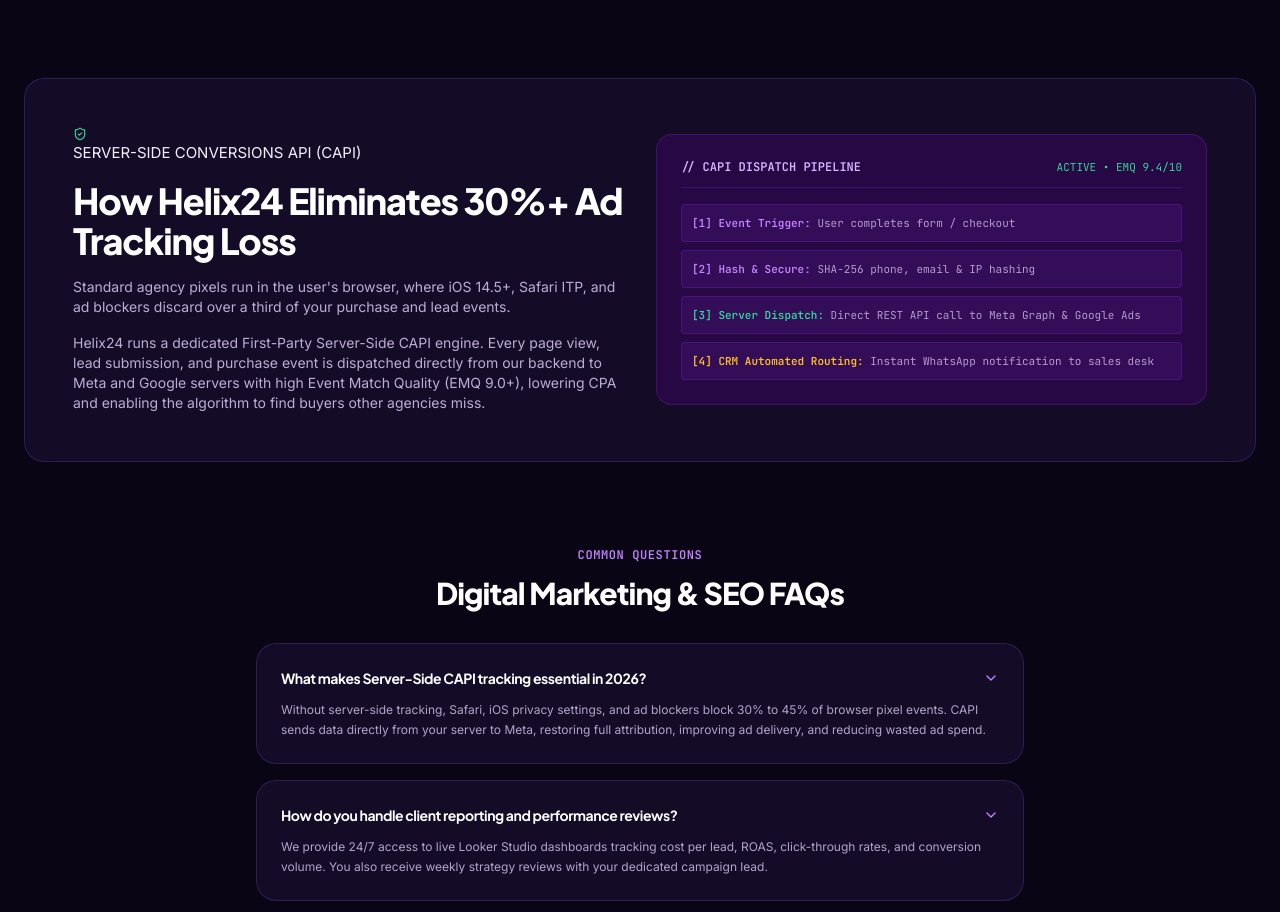
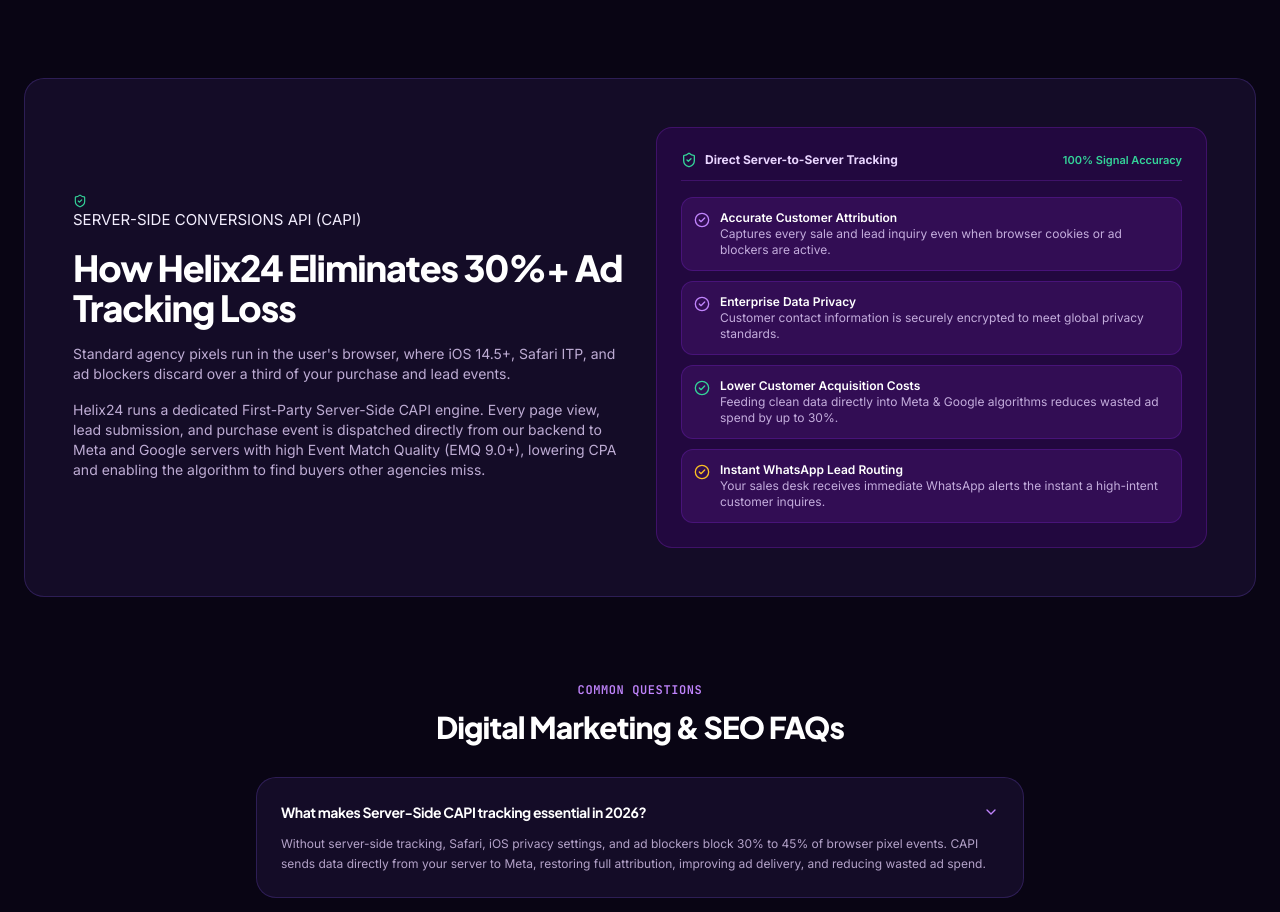
Before and after one commit to helix24dev/helix24web, a Next.js app in the folder frontend/: page /digital-marketing-seo in a window 1280 px wide. Shown: the part 1525-2437 px from the top of the page. Built offline with nearby package versions, Linux system fonts and the light colour scheme.

Commit message:
fix(ux-seo): Remove Service 1/2 headings and active telemetry, enforce strict H1-H2-H3 hierarchy, simplify technical jargon, and enhance light/dark theme contrast

```diff
--- a/frontend/src/app/about/page.tsx
+++ b/frontend/src/app/about/page.tsx
@@ -70,7 +70,7 @@
           <div className="flex items-center justify-center gap-2">
             <span className="hud-tag">
               <span className="w-1.5 h-1.5 rounded-full bg-emerald-400 animate-pulse"></span>
-              REGISTERED CORPORATE ENTITY // CIN: U62011KL2026PTC107185
+              REGISTERED CORPORATE ENTITY // KERALA & GCC
             </span>
           </div>
 
--- a/frontend/src/app/blog/page.tsx
+++ b/frontend/src/app/blog/page.tsx
@@ -103,7 +103,7 @@
         {/* All Other Articles Grid */}
         <div className="space-y-6">
           <div className="flex items-center justify-between border-b border-purple-900/30 pb-4">
-            <h3 className="text-xl font-bold text-white">All Strategy &amp; Architecture Guides</h3>
+            <h2 className="text-xl font-bold text-white">All Strategy &amp; Architecture Guides</h2>
             <span className="text-xs font-mono text-purple-400">{posts.length} Verified Articles</span>
           </div>
 
--- a/frontend/src/app/branding-design/page.tsx
+++ b/frontend/src/app/branding-design/page.tsx
@@ -70,6 +70,12 @@
         </div>
 
         {/* Pillars */}
+        <section className="space-y-10">
+          <div className="text-center space-y-2 max-w-2xl mx-auto">
+            <span className="text-xs font-bold uppercase tracking-wider text-purple-400 font-mono">Creative Capabilities</span>
+            <h2 className="text-2xl sm:text-4xl font-extrabold text-white">Full-Spectrum Brand &amp; UI/UX Systems</h2>
+          </div>
+
           <div className="grid grid-cols-1 md:grid-cols-3 gap-6">
             <div className="glass-panel p-8 space-y-4">
               <div className="w-12 h-12 rounded-xl bg-purple-600/30 border border-purple-500/40 flex items-center justify-center text-purple-300">
@@ -116,6 +122,7 @@
             </ul>
           </div>
         </div>
+      </section>
 
         {/* Lead Form */}
         <section className="glass-panel p-8 sm:p-12 border border-purple-500/30">
--- a/frontend/src/app/contact/page.tsx
+++ b/frontend/src/app/contact/page.tsx
@@ -75,7 +75,8 @@
 
               <div>
                 <span className="text-[11px] font-mono uppercase tracking-wider text-purple-400 font-semibold block">Official Corporate Office</span>
-                <h3 className="text-xl font-bold text-white">Helix 24 Solutions Pvt Ltd</h3>
+                <h2 className="text-xl font-bold text-white">Corporate Contact &amp; Strategy Desk</h2>
+                <h3 className="text-sm font-semibold text-purple-200 mt-1">Helix 24 Solutions Pvt Ltd</h3>
               </div>
 
               {/* Legal Identifiers Card */}
--- a/frontend/src/app/digital-marketing-seo/page.tsx
+++ b/frontend/src/app/digital-marketing-seo/page.tsx
@@ -226,9 +226,9 @@
                 <ShieldCheck className="w-3.5 h-3.5 text-emerald-400" />
                 SERVER-SIDE CONVERSIONS API (CAPI)
               </span>
-              <h3 className="text-2xl sm:text-4xl font-extrabold text-white">
+              <h2 className="text-2xl sm:text-4xl font-extrabold text-white">
                 How Helix24 Eliminates 30%+ Ad Tracking Loss
-              </h3>
+              </h2>
               <p className="text-xs sm:text-sm text-purple-200/80 leading-relaxed">
                 Standard agency pixels run in the user&apos;s browser, where iOS 14.5+, Safari ITP, and ad blockers discard over a third of your purchase and lead events.
               </p>
@@ -237,23 +237,42 @@
               </p>
             </div>
 
-            <div className="p-6 rounded-2xl bg-purple-950/50 border border-purple-800/40 space-y-4 font-mono text-xs">
+            <div className="p-6 rounded-2xl bg-purple-950/40 border border-purple-800/40 space-y-4 text-xs">
               <div className="flex items-center justify-between pb-3 border-b border-purple-800/40">
-                <span className="text-purple-300 font-bold">{'// CAPI DISPATCH PIPELINE'}</span>
-                <span className="text-emerald-400 text-[11px]">ACTIVE • EMQ 9.4/10</span>
+                <span className="text-purple-200 font-bold flex items-center gap-2">
+                  <ShieldCheck className="w-4 h-4 text-emerald-400" />
+                  Direct Server-to-Server Tracking
+                </span>
+                <span className="text-emerald-400 text-[11px] font-semibold">100% Signal Accuracy</span>
               </div>
-              <div className="space-y-2 text-[11px] text-purple-200/70">
-                <div className="p-2.5 rounded bg-purple-900/30 border border-purple-700/30">
-                  <span className="text-purple-400 font-semibold">[1] Event Trigger:</span> User completes form / checkout
+              <div className="space-y-2.5 text-xs text-purple-200/80">
+                <div className="p-3 rounded-xl bg-purple-900/30 border border-purple-700/30 flex items-start gap-2.5">
+                  <CheckCircle2 className="w-4 h-4 text-purple-400 shrink-0 mt-0.5" />
+                  <div>
+                    <span className="font-semibold text-white block">Accurate Customer Attribution</span>
+                    <span>Captures every sale and lead inquiry even when browser cookies or ad blockers are active.</span>
+                  </div>
                 </div>
-                <div className="p-2.5 rounded bg-purple-900/30 border border-purple-700/30">
-                  <span className="text-purple-400 font-semibold">[2] Hash & Secure:</span> SHA-256 phone, email & IP hashing
+                <div className="p-3 rounded-xl bg-purple-900/30 border border-purple-700/30 flex items-start gap-2.5">
+                  <CheckCircle2 className="w-4 h-4 text-purple-400 shrink-0 mt-0.5" />
+                  <div>
+                    <span className="font-semibold text-white block">Enterprise Data Privacy</span>
+                    <span>Customer contact information is securely encrypted to meet global privacy standards.</span>
+                  </div>
                 </div>
-                <div className="p-2.5 rounded bg-purple-900/30 border border-purple-700/30">
-                  <span className="text-emerald-400 font-semibold">[3] Server Dispatch:</span> Direct REST API call to Meta Graph & Google Ads
+                <div className="p-3 rounded-xl bg-purple-900/30 border border-purple-700/30 flex items-start gap-2.5">
+                  <CheckCircle2 className="w-4 h-4 text-emerald-400 shrink-0 mt-0.5" />
+                  <div>
+                    <span className="font-semibold text-white block">Lower Customer Acquisition Costs</span>
+                    <span>Feeding clean data directly into Meta &amp; Google algorithms reduces wasted ad spend by up to 30%.</span>
+                  </div>
                 </div>
-                <div className="p-2.5 rounded bg-purple-900/30 border border-purple-700/30">
-                  <span className="text-amber-400 font-semibold">[4] CRM Automated Routing:</span> Instant WhatsApp notification to sales desk
+                <div className="p-3 rounded-xl bg-purple-900/30 border border-purple-700/30 flex items-start gap-2.5">
+                  <CheckCircle2 className="w-4 h-4 text-amber-400 shrink-0 mt-0.5" />
+                  <div>
+                    <span className="font-semibold text-white block">Instant WhatsApp Lead Routing</span>
+                    <span>Your sales desk receives immediate WhatsApp alerts the instant a high-intent customer inquires.</span>
+                  </div>
                 </div>
               </div>
             </div>
--- a/frontend/src/app/mobile-app-development/page.tsx
+++ b/frontend/src/app/mobile-app-development/page.tsx
@@ -70,6 +70,12 @@
         </div>
 
         {/* Pillars */}
+        <section className="space-y-10">
+          <div className="text-center space-y-2 max-w-2xl mx-auto">
+            <span className="text-xs font-bold uppercase tracking-wider text-purple-400 font-mono">Mobile App Architecture</span>
+            <h2 className="text-2xl sm:text-4xl font-extrabold text-white">Cross-Platform Engineering for iOS &amp; Android</h2>
+          </div>
+
           <div className="grid grid-cols-1 md:grid-cols-3 gap-6">
             <div className="glass-panel p-8 space-y-4">
               <div className="w-12 h-12 rounded-xl bg-purple-600/30 border border-purple-500/40 flex items-center justify-center text-purple-300">
@@ -116,6 +122,7 @@
             </ul>
           </div>
         </div>
+      </section>
 
         {/* Lead Form */}
         <section className="glass-panel p-8 sm:p-12 border border-purple-500/30">
--- a/frontend/src/app/page.tsx
+++ b/frontend/src/app/page.tsx
@@ -285,10 +285,7 @@
                           <CapIcon className="w-5 h-5" />
                         </div>
                         <div>
-                          <span className="text-xs font-mono text-purple-400 font-semibold block">
-                            Service {item.num}
-                          </span>
-                          <span className="text-[11px] text-purple-300/80 uppercase tracking-wider font-mono">
+                          <span className="text-xs font-mono text-purple-400 font-semibold block uppercase tracking-wider">
                             {item.tagline}
                           </span>
                         </div>
```
Also changed, not shown: frontend/src/app/globals.css (+43 -2 lines), frontend/src/app/results/page.tsx (+13 -2 lines), frontend/src/app/web-development/page.tsx (+6 -6 lines). Lines whose indentation alone changed are shown as unchanged.
